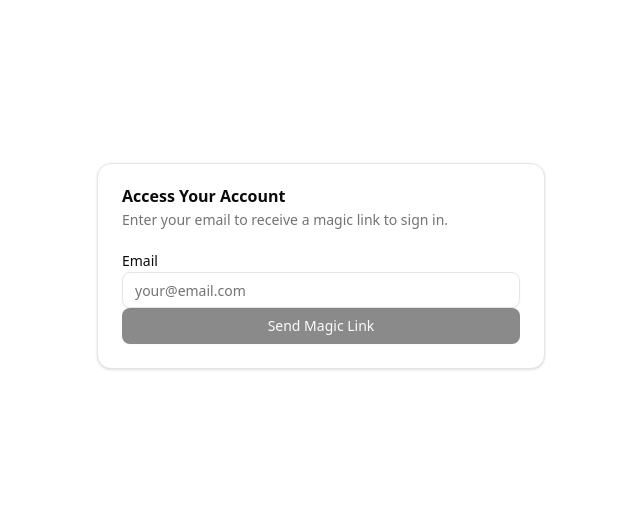
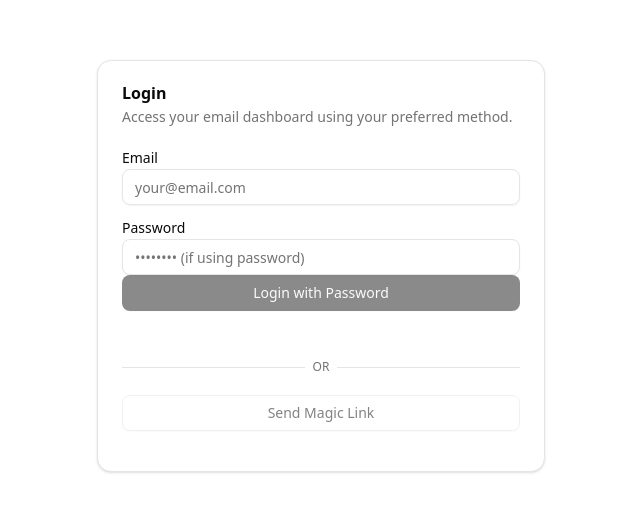
Before and after one commit to 16SULPHUR/smartmail-frontend, a React (Vite) app: page / in a window 1280 px wide. Shown: the part 134-646 px from the top of the page, without its empty margins (319-959 px from the left). Built offline with nearby package versions, Linux system fonts and the light colour scheme; no server answers.

Commit message:
feat: enhance authentication flow with password and magic link options

```diff
--- a/src/components/auth/Auth.tsx
+++ b/src/components/auth/Auth.tsx
@@ -5,70 +5,120 @@ import { Button } from '@/components/ui/button';
 import { Input } from '@/components/ui/input';
 import { Card, CardContent, CardDescription, CardFooter, CardHeader, CardTitle } from '@/components/ui/card';
 import { Label } from '@/components/ui/label';
-// Tabs are no longer needed if we only have one auth method
-// import { Tabs, TabsContent, TabsList, TabsTrigger } from "@/components/ui/tabs";
 
 export const Auth: React.FC = () => {
-  const [loading, setLoading] = useState(false);
+  const [loadingPassword, setLoadingPassword] = useState(false);
+  const [loadingMagicLink, setLoadingMagicLink] = useState(false);
   const [email, setEmail] = useState('');
+  const [password, setPassword] = useState('');
   const [message, setMessage] = useState('');
   const [error, setError] = useState('');
 
-  // Magic Link Login
-  const handleMagicLinkLogin = async (event: React.FormEvent) => {
+  const handlePasswordLogin = async (event: React.FormEvent) => {
     event.preventDefault();
-    setLoading(true);
+    setLoadingPassword(true);
     setMessage('');
     setError('');
+    const { error: signInError } = await supabase.auth.signInWithPassword({ email, password });
 
-    const { error: signInError } = await supabase.auth.signInWithOtp({
+    if (signInError) {
+      setError(signInError.message);
+    }
+    // Auth state change will be handled by the listener in App.tsx
+    setLoadingPassword(false);
+  };
+
+  const handleMagicLinkLogin = async () => { // No event needed if it's a separate button
+    if (!email) {
+        setError("Please enter your email address to receive a magic link.");
+        return;
+    }
+    setLoadingMagicLink(true);
+    setMessage('');
+    setError('');
+    const { error: otpError } = await supabase.auth.signInWithOtp({
       email,
       options: {
-        // emailRedirectTo: you can specify a path here, e.g., `${window.location.origin}/dashboard`
-        // If not specified, it defaults to your Supabase project's Site URL.
+        // emailRedirectTo: window.location.origin, // Optional
       }
     });
 
-    if (signInError) {
-      setError(signInError.message);
+    if (otpError) {
+      setError(otpError.message);
     } else {
       setMessage('Check your email for the magic link!');
     }
-    setLoading(false);
+    setLoadingMagicLink(false);
   };
 
 
   return (
     <div className="flex items-center justify-center min-h-screen bg-background p-4">
-      <Card className="w-full max-w-md"> {/* Added width constraints */}
+      <Card className="w-full max-w-md">
         <CardHeader>
-          <CardTitle>Access Your Account</CardTitle> {/* More generic title */}
-          <CardDescription>Enter your email to receive a magic link to sign in.</CardDescription>
+          <CardTitle>Login</CardTitle>
+          <CardDescription>Access your email dashboard using your preferred method.</CardDescription>
         </CardHeader>
-        <form onSubmit={handleMagicLinkLogin}>
+
+        {/* Password Login Form */}
+        <form onSubmit={handlePasswordLogin}>
           <CardContent className="space-y-4">
             <div className="space-y-1">
-              <Label htmlFor="magic-link-email">Email</Label>
+              <Label htmlFor="login-email">Email</Label>
               <Input
-                id="magic-link-email"
+                id="login-email"
                 type="email"
                 value={email}
                 required
                 onChange={(e) => setEmail(e.target.value)}
                 placeholder="your@email.com"
-                disabled={loading}
+                disabled={loadingPassword || loadingMagicLink}
+              />
+            </div>
+            <div className="space-y-1">
+              <Label htmlFor="login-password">Password</Label>
+              <Input
+                id="login-password"
+                type="password"
+                value={password}
+                // Not strictly required if they might use magic link
+                onChange={(e) => setPassword(e.target.value)}
+                placeholder="•••••••• (if using password)"
+                disabled={loadingPassword || loadingMagicLink}
               />
             </div>
           </CardContent>
-          <CardFooter className="flex flex-col items-stretch"> {/* Removed gap-y-3 as only one button */}
-            <Button type="submit" disabled={loading || !email}>
-              {loading ? 'Sending Magic Link...' : 'Send Magic Link'}
+          <CardFooter className="flex flex-col items-stretch gap-y-3">
+            <Button type="submit" disabled={loadingPassword || loadingMagicLink || !email || !password}>
+              {loadingPassword ? 'Logging in...' : 'Login with Password'}
             </Button>
           </CardFooter>
         </form>
-        {/* Moved messages outside the form, but still within the Card or main div */}
-        {message && <p className="mt-4 p-4 text-center text-sm text-green-600">{message}</p>}
-        {error && <p className="mt-4 p-4 text-center text-sm text-red-600">{error}</p>}
+
+        {/* Separator and Magic Link Option */}
+        <div className="px-6 py-4">
+          <div className="relative my-2">
+            <div className="absolute inset-0 flex items-center">
+              <span className="w-full border-t" />
+            </div>
+            <div className="relative flex justify-center text-xs uppercase">
+              <span className="bg-card px-2 text-muted-foreground">
+                Or
+              </span>
+            </div>
+          </div>
+          <Button
+            variant="outline"
+            className="w-full mt-3"
+            onClick={handleMagicLinkLogin}
+            disabled={loadingMagicLink || loadingPassword || !email}
+          >
+            {loadingMagicLink ? 'Sending...' : 'Send Magic Link'}
+          </Button>
+        </div>
+
+        {message && <p className="pt-0 p-4 text-center text-sm text-green-600">{message}</p>}
+        {error && <p className="pt-0 p-4 text-center text-sm text-red-600">{error}</p>}
       </Card>
     </div>
   );
```
